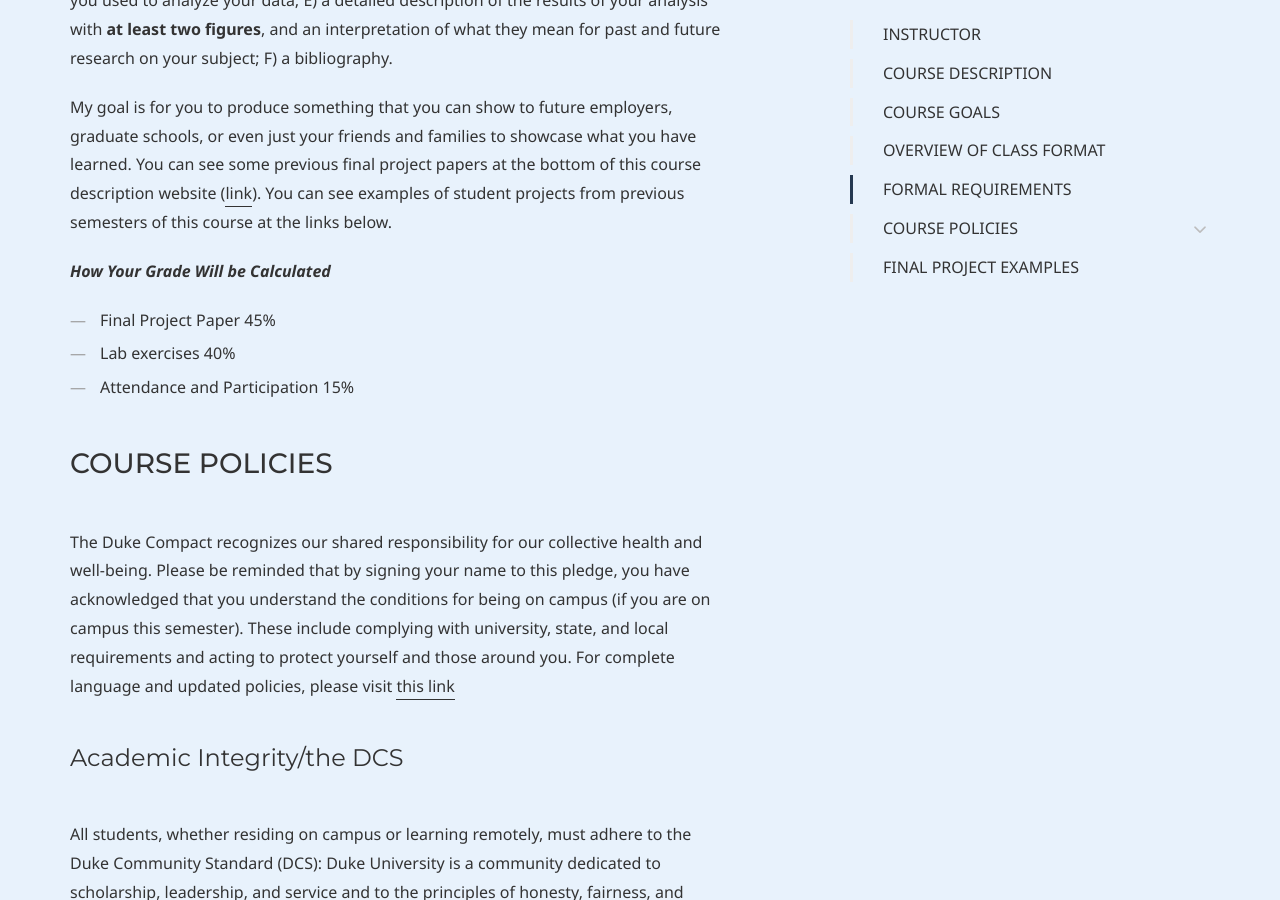
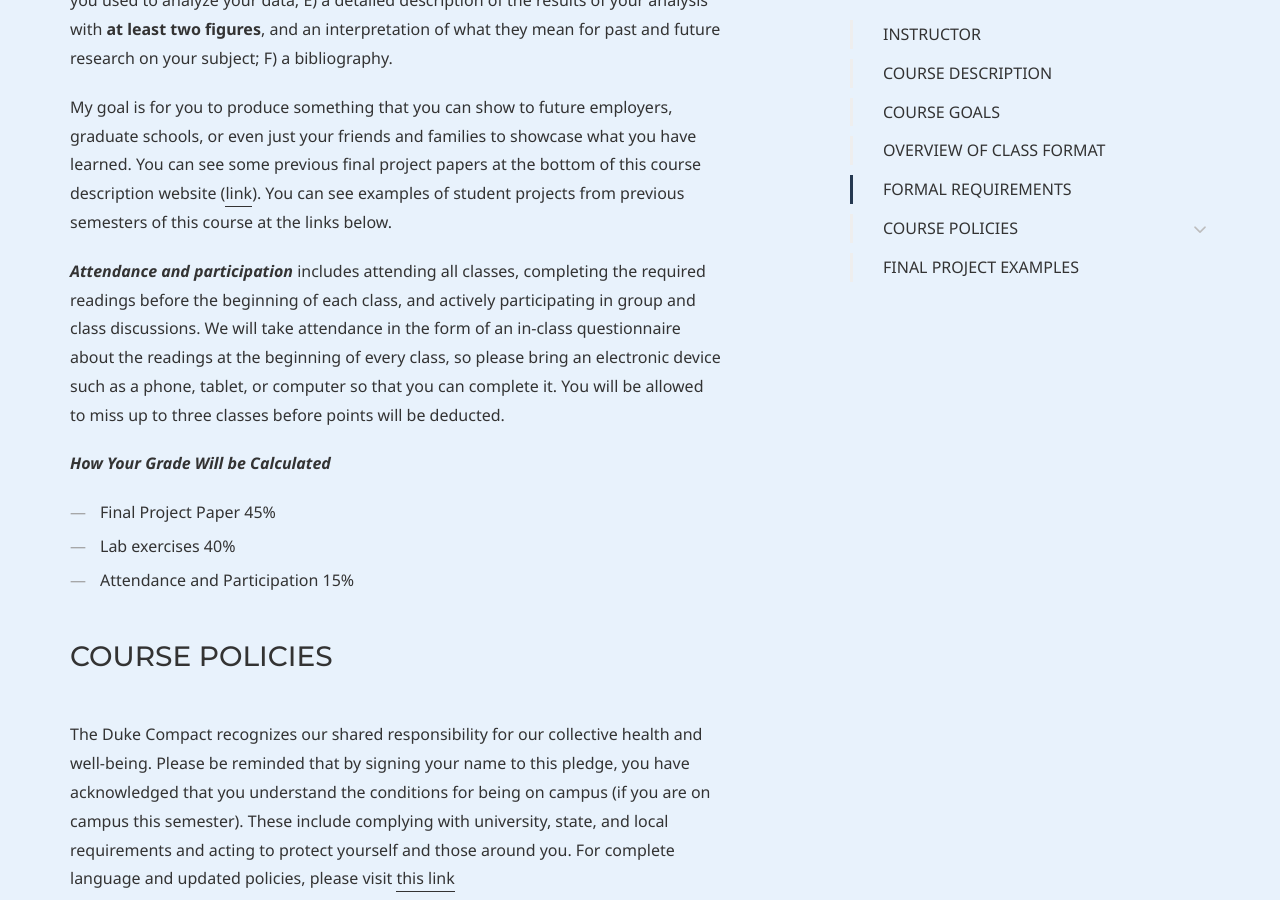
Before and after one commit to dssoc/dssoc.github.io, a Jekyll site: the page built from course.md, in a window 1280 px wide and 900 px high, scrolled down 5898 px. Built offline with Jekyll 4.4.1, drawn with Linux system fonts in a browser that asks for light colours; some web fonts are replaced.

Commit message:
added attendance and participation rules

```diff
--- a/course.md
+++ b/course.md
@@ -133,6 +133,9 @@
 My goal is for you to produce something that you can show to future employers, graduate schools, or even just your friends and families to showcase what you have learned. You can see some previous final project papers at the bottom of this course description website ([link](#final-project-examples)). You can see examples of student projects from previous semesters of this course at the links below.
 
 
+***Attendance and participation*** includes attending all classes, completing the required readings before the beginning of each class, and actively participating in group and class discussions. We will take attendance in the form of an in-class questionnaire about the readings at the beginning of every class, so please bring an electronic device such as a phone, tablet, or computer so that you can complete it. You will be allowed to miss up to three classes before points will be deducted.
+
+
 ***How Your Grade Will be Calculated***
 <br/>
 - Final Project Paper 45%
```
